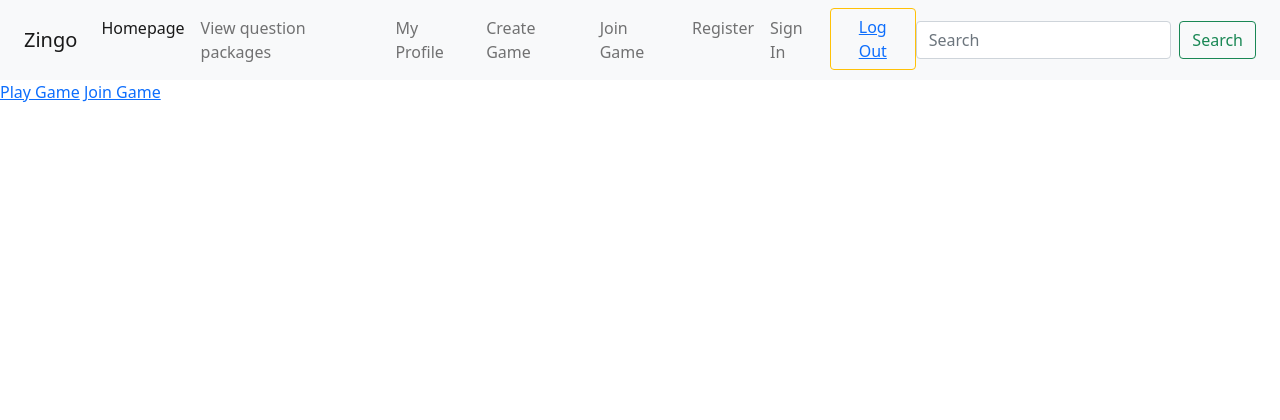
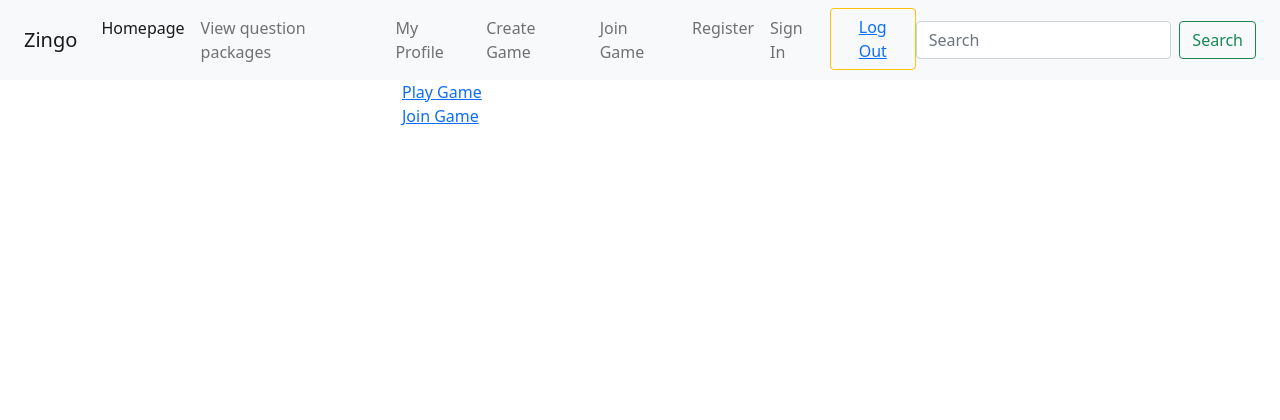
Before and after one commit to cwallins/Zingo, a Flask app: page / in a window 1280 px wide. Shown: the top 420 px of the page. Run offline with Flask 2, Linux system fonts and the light colour scheme; some libraries are stand-ins or nearby versions.

Commit message:
struktur och css

```diff
--- a/server/static/base.css
+++ b/server/static/base.css
@@ -1,3 +1,17 @@
+
+
+body > main.main  {
+  margin:auto !important;
+  width: 500px !important;
+  background-color: solid black !important;
+  border: yellow;
+}
+
+/*.container-form {
+
+}
+*/
+
 .footer {
   position: absolute;
   bottom: 0;
--- a/server/templates/base.html
+++ b/server/templates/base.html
@@ -5,10 +5,11 @@
   <title>{% block title %}{% endblock %}</title>
   <meta charset="utf-8">
   <meta name="viewport" content="width=device-width, initial-scale=1">
-  <link href="./static/base.css" rel="stylesheet">
+  <!-- <link href="./static/base.css" rel="stylesheet"> -->
   <link href="https://cdn.jsdelivr.net/npm/bootstrap@5.0.0-beta3/dist/css/bootstrap.min.css" rel="stylesheet"
     integrity="sha384-eOJMYsd53ii+scO/bJGFsiCZc+5NDVN2yr8+0RDqr0Ql0h+rP48ckxlpbzKgwra6" crossorigin="anonymous">
   <script src="https://ajax.googleapis.com/ajax/libs/jquery/3.2.1/jquery.min.js"></script>
+  <link rel="stylesheet" type="text/css" href="{{url_for('static', filename = 'base.css')}}">
   <script src="/server/static/script.js"></script>
 
 </head>
--- a/server/templates/home_page.html
+++ b/server/templates/home_page.html
@@ -7,6 +7,12 @@
 
 <!--Content block-->
 {% block content %}
-  <a href="{{ url_for('play_game') }}">Play Game</a>
-  <a href="{{ url_for('join_game') }}">Join Game</a>
+<div class="container homepage">
+  <div class="row">
+    <a href="{{ url_for('play_game') }}">Play Game</a>
+  </div>
+  <div class="row">
+    <a href="{{ url_for('join_game') }}">Join Game</a>
+  </div>
+</div>
 {% endblock %}
--- a/server/templates/join_game.html
+++ b/server/templates/join_game.html
@@ -8,7 +8,7 @@
 <!--Content block-->
 {% block content %}
  <!--Join game-->
-
+<div class="container form">
     <h2>Join Game</h2>
     <form action="#" method="#">
         <div class="form-group mb-3">
@@ -17,6 +17,6 @@
         </div>
         <button type="submit" class="btn btn-primary">Let's GO!</button>
     </form>
-
+</div>
 
 {% endblock %}
--- a/server/templates/register.html
+++ b/server/templates/register.html
@@ -5,7 +5,7 @@ Register/Sign In
 {% endblock %}
 
 {% block content %}
-<main>
+<div class="container form">
     <div class="row">
         <!-- register-->
         <div class="col-sm-12">
@@ -56,5 +56,5 @@ Register/Sign In
             </form>
         </div>
     </div>
-</main>
+</div>
 {% endblock %}
--- a/server/templates/sign_in.html
+++ b/server/templates/sign_in.html
@@ -5,7 +5,7 @@
 {% endblock %}
 
 {% block content %}
-    <main>
+    <div class="container form">
         <div class="row">
             <!-- Sign in-->
             <div class="col-sm-12">
@@ -28,5 +28,5 @@
                 </form>
             </div>
         </div>
-    </main>
+    </div>
 {% endblock %}
```
Lines whose indentation alone changed are shown as unchanged.
